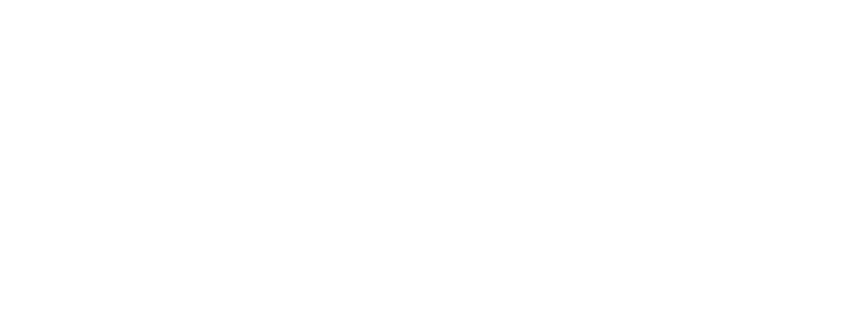
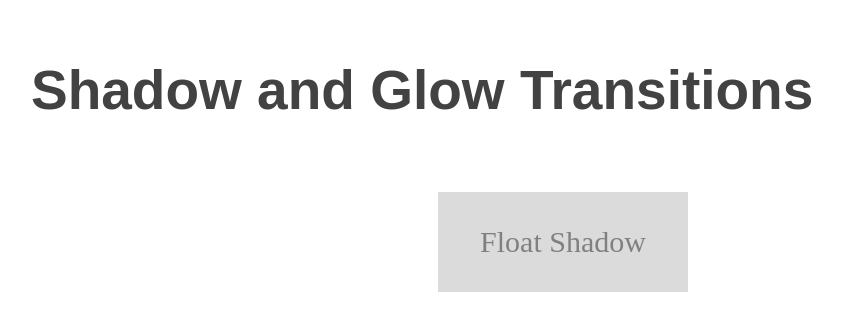
Before and after one commit to carololiveira6/html-css-js-exercises, a plain HTML site: page atividade1-sprint3/index5.html in a window 1280 px wide. Shown: the whole page, without its empty margins (77-919 px from the left). Drawn offline with Linux system fonts and the light colour scheme; files that its build step writes are made by us from their sources.

Commit message:
Feita a atividade 1 da Sprint 3

```diff
--- a/atividade1-sprint3/index5.html
+++ b/atividade1-sprint3/index5.html
@@ -5,9 +5,12 @@
     <meta http-equiv="X-UA-Compatible" content="IE=edge">
     <meta name="viewport" content="width=device-width, initial-scale=1.0">
     <title>Document</title>
-    <link rel="stylesheet" href="css/style5.css" />
+    <link rel="stylesheet" href="style5.css" />
 </head>
 <body>
-
+    <div>
+        <h1>Shadow and Glow Transitions</h1>
+        <a rel="float-shadow" class="btn float-shadow">Float Shadow</a>
+    </div>
 </body>
 </html>
--- a/atividade1-sprint3/style1.css
+++ b/atividade1-sprint3/style1.css
@@ -0,0 +1,57 @@
+body {
+    display: flex;
+    flex-direction: column;
+}
+
+h1 {
+    font-size: 55px;
+    font-family: Arial, Helvetica, sans-serif;
+    color: rgb(66, 66, 66);
+    text-align: left;
+    justify-content: left;
+    margin: 50px 0px 30px 100px;
+
+}
+.btn {
+    display: flex;
+    background-color: rgb(219, 219, 219);
+    color: gray;
+    width: 300px;
+    height: 100px;
+    font-size: 30px;
+    border: none;
+    outline: none;
+    justify-content: center;
+    align-items: center;
+    align-self: flex-end;
+    margin-right: 70px;
+    position: relative;
+    cursor: pointer;
+}
+
+.btn-background-slide::before {
+    content: '';
+    position: absolute;
+    top: 0;
+    right: 0;
+    bottom: 0;
+    left: 0;
+    background-color: #0AF;
+    z-index: -1;
+    transition: transform 300ms ease-in-out;
+    transform: scaleX(0);
+    transform-origin: left;
+}
+
+.btn-background-slide {
+    z-index: 1;
+    transition: color 300ms ease-in-out;
+}
+
+.btn.btn-background-slide:hover::before, .btn.btn-background-slide:focus::before {
+    transform: scaleX(1);
+}
+
+.btn.btn-background-slide:hover, .btn.btn-background-slide:focus {
+    color: white;
+}
--- a/atividade1-sprint3/style2.css
+++ b/atividade1-sprint3/style2.css
@@ -0,0 +1,47 @@
+body {
+    display: flex;
+    flex-direction: column;
+}
+
+h1 {
+    font-size: 55px;
+    font-family: Arial, Helvetica, sans-serif;
+    color: rgb(66, 66, 66);
+    text-align: left;
+    justify-content: left;
+    margin: 50px 0px 30px 100px;
+
+}
+.btn {
+    display: flex;
+    background-color: rgb(219, 219, 219);
+    color: gray;
+    width: 300px;
+    height: 100px;
+    font-size: 30px;
+    border: none;
+    outline: none;
+    justify-content: center;
+    align-items: center;
+    margin-right: 70px;
+    position: relative;
+    cursor: pointer;
+}
+
+.button {
+    display: flex;
+    justify-content: flex-end;
+}
+
+img {
+    justify-content: flex-end;
+    align-items: flex-end;
+    width: 30px;
+    height: 30px;
+    margin-left: 10px;
+}
+
+.btn.btn-icons:hover img {
+    transform: translateX(10px);
+    transition: transform 300ms ease-in-out;
+}
--- a/atividade1-sprint3/style3.css
+++ b/atividade1-sprint3/style3.css
@@ -0,0 +1,51 @@
+body {
+    display: flex;
+    flex-direction: column;
+}
+
+h1 {
+    font-size: 55px;
+    font-family: Arial, Helvetica, sans-serif;
+    color: rgb(66, 66, 66);
+    text-align: left;
+    justify-content: left;
+    margin: 50px 0px 30px 100px;
+
+}
+.btn {
+    display: flex;
+    background-color: rgb(219, 219, 219);
+    color: gray;
+    width: 300px;
+    height: 100px;
+    font-size: 30px;
+    border: none;
+    outline: none;
+    justify-content: center;
+    align-items: center;
+    align-self: flex-end;
+    margin-right: 70px;
+    position: relative;
+    cursor: pointer;
+}
+
+.btn-underline-center::before {
+    content: '';
+    position: absolute;
+    height: 5px;
+    right: 0;
+    bottom: 0;
+    left: 0;
+    background-color: #0AF;
+    transition: transform 300ms ease-in-out;
+    transform: scaleX(0);
+}
+
+.btn-underline-center {
+    z-index: 1;
+    transition: color 300ms ease-in-out;
+}
+
+.btn.btn-underline-center:hover::before, .btn.btn-underline-center:focus::before {
+    transform: scaleX(1);
+}
--- a/atividade1-sprint3/style4.css
+++ b/atividade1-sprint3/style4.css
@@ -0,0 +1,52 @@
+body {
+    display: flex;
+    flex-direction: column;
+}
+
+h1 {
+    font-size: 55px;
+    font-family: Arial, Helvetica, sans-serif;
+    color: rgb(66, 66, 66);
+    text-align: left;
+    justify-content: left;
+    margin: 50px 0px 30px 100px;
+
+}
+.btn {
+    display: flex;
+    background-color: rgb(219, 219, 219);
+    color: gray;
+    width: 300px;
+    height: 100px;
+    font-size: 30px;
+    border: none;
+    outline: none;
+    justify-content: center;
+    align-items: center;
+    align-self: flex-end;
+    margin-right: 70px;
+    position: relative;
+    cursor: pointer;
+}
+
+.btn-underline-reveal::before {
+    content: '';
+    position: absolute;
+    height: 10px;
+    right: 0;
+    bottom: 0;
+    left: 0;
+    background-color: #0AF;
+    transition: transform 300ms ease-in-out;
+    transform: scaleY(0);
+    transform-origin: bottom;
+}
+
+.btn-underline-reveal {
+    z-index: 1;
+    transition: color 300ms ease-in-out;
+}
+
+.btn.btn-underline-reveal:hover::before, .btn.btn-underline-reveal:focus::before {
+    transform: scaleY(1);
+}
--- a/atividade1-sprint3/style5.css
+++ b/atividade1-sprint3/style5.css
@@ -0,0 +1,60 @@
+body {
+    display: flex;
+    flex-direction: column;
+}
+
+h1 {
+    font-size: 55px;
+    font-family: Arial, Helvetica, sans-serif;
+    color: rgb(66, 66, 66);
+    text-align: left;
+    justify-content: left;
+    margin: 50px 0px 70px 100px;
+
+}
+.float-shadow {
+    display: flex;
+    background-color: rgb(219, 219, 219);
+    color: gray;
+    width: 250px;
+    height: 100px;
+    font-size: 30px;
+    border: none;
+    outline: none;
+    justify-content: center;
+    align-items: center;
+    align-self: center;
+    position: relative;
+    cursor: pointer;
+    margin: 0 auto;
+    transition-duration: 0.3s;
+	transition-property: transform;
+}
+
+.float-shadow::before {
+    content: '';
+    position: absolute;
+    top: 100%;
+    height: 10px;
+    width: 90%;
+    left: 5%;
+    opacity: 0;
+	background: radial-gradient(ellipse at center, rgba(0,0,0,.35) 0%,rgba(0,0,0,0) 80%);
+    z-index: -1;
+    transition-duration: 0.3s;
+    transition-property: transform opacity;
+}
+
+.btn-background-slide {
+    z-index: 1;
+    transition: color 300ms ease-in-out;
+}
+
+.float-shadow:hover {
+    transform: translateY(-5px);
+}
+
+    .float-shadow:hover::before {
+        opacity: 1;
+        transform: translateY(5px);
+    }
```
Also changed, not shown: atividade1-sprint3/index1.html (+3 -2 lines), atividade1-sprint3/index2.html (+5 -2 lines), atividade1-sprint3/index3.html (+3 -2 lines), atividade1-sprint3/index4.html (+3 -2 lines), atividade1-sprint3/right-arrow.png (added), 1 other file.
